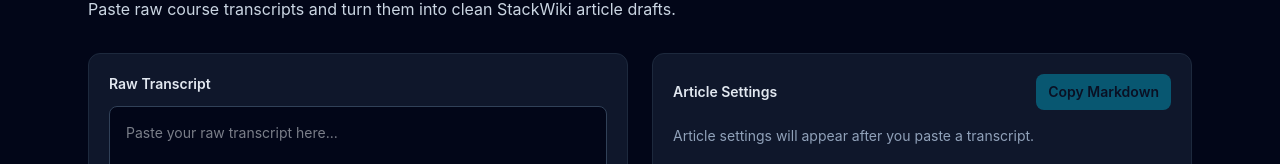
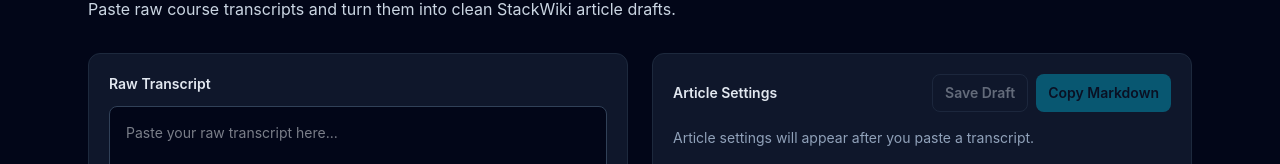
Before and after one commit to Hermit-commits-code/stackwiki-react, a React (Vite) app: page /transcript-converter in a window 1280 px wide. Shown: the part 184-348 px from the top of the page. Built offline with nearby package versions, Linux system fonts and the light colour scheme.

Commit message:
feat: add save draft action to converter

```diff
--- a/src/pages/TranscriptConverterPage.tsx
+++ b/src/pages/TranscriptConverterPage.tsx
@@ -9,6 +9,7 @@ export function TranscriptConverterPage() {
   const [transcript, setTranscript] = useState("");
   const [metadata, setMetadata] = useState<ArticleMetadata | null>(null);
   const [tagsInput, setTagsInput] = useState("");
+  const [saveMessage, setSaveMessage] = useState("");
 
   useEffect(() => {
     if (!transcript.trim()) {
@@ -50,6 +51,16 @@ export function TranscriptConverterPage() {
     });
   }
 
+  function handleSaveDraft() {
+    if (!articleDraft) return;
+
+    setSaveMessage("Draft saved locally. Backend save will be added later.");
+
+    window.setTimeout(() => {
+      setSaveMessage("");
+    }, 3000);
+  }
+
   return (
     <section>
       <div className="mb-8">
@@ -88,7 +99,15 @@ export function TranscriptConverterPage() {
             <h2 className="text-sm font-semibold text-slate-200">
               Article Settings
             </h2>
-
+            <div className="flex gap-2">
+              <button
+                type="button"
+                onClick={handleSaveDraft}
+                disabled={!articleDraft}
+                className="rounded-lg border border-slate-700 px-3 py-2 text-sm font-semibold text-slate-200 hover:border-cyan-500 disabled:cursor-not-allowed disabled:opacity-40"
+              >
+                Save Draft
+              </button>
               <button
                 type="button"
                 onClick={() => navigator.clipboard.writeText(articleDraft)}
@@ -98,7 +117,12 @@ export function TranscriptConverterPage() {
                 Copy Markdown
               </button>
             </div>
-
+          </div>
+          {saveMessage ? (
+            <p className="mt-3 rounded-lg border border-cyan-900 bg-cyan-950 px-4 py-3 text-sm text-cyan-200">
+              {saveMessage}
+            </p>
+          ) : null}
           {metadata ? (
             <div className="mb-5 grid gap-3">
               <input
```
Lines whose indentation alone changed are shown as unchanged.
